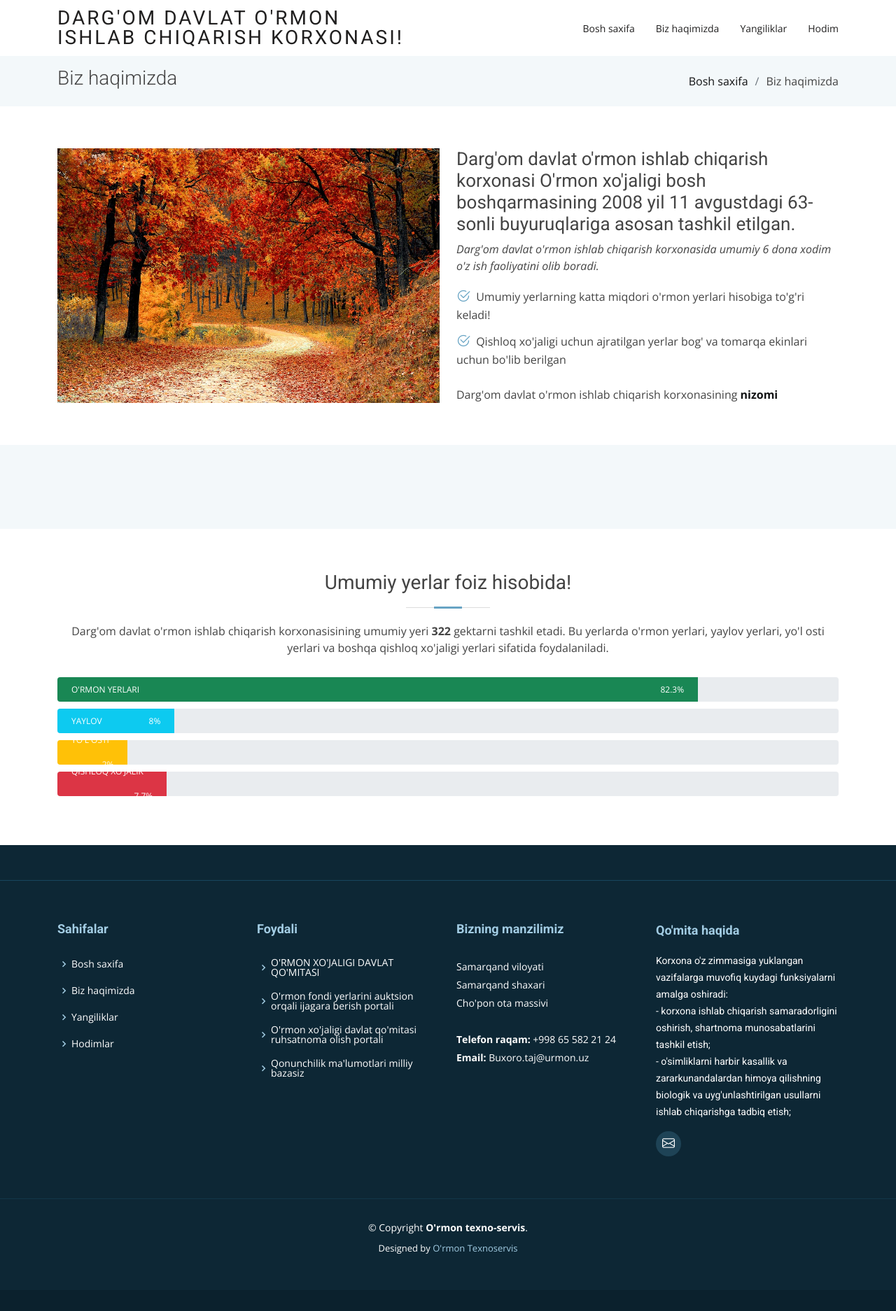
After one commit to Sanjar1996/Dargom, a Django app: page /about/ in a window 1280 px wide. The commit adds this page. Shown: the whole page at 70% size. Run offline with Django 3.2, Linux system fonts and the light colour scheme; data that the repository does not hold is empty; some libraries are stand-ins or nearby versions.

Commit message:
Files chanched

```diff
--- a/src/config/settings/__init__.py
+++ b/src/config/settings/__init__.py
@@ -1,2 +1,2 @@
-from .production import *
-# from .development import *
+# from .production import *
+from .development import *
--- a/src/docker-compose.yml
+++ b/src/docker-compose.yml
@@ -17,7 +17,7 @@ services:
     build: .
     command: python manage.py runserver 0.0.0.0:8000
     volumes:
-      - ./:/code
+      - .:/code
     ports:
       - "8000:8000"
     depends_on:
--- a/src/templates/about.html
+++ b/src/templates/about.html
@@ -37,7 +37,7 @@
 {#              <li><i class="bi bi-check2-circle"></i> Ullamco laboris nisi ut aliquip ex ea commodo consequat. Duis aute irure dolor in reprehenderit in voluptate trideta storacalaperda mastiro dolore eu fugiat nulla pariatur.</li>#}
             </ul>
             <p>
-              Darg'om davlat o'rmon ishlab chiqarish korxonasining <a href="{% static '/низом.pdf' %}">nizomi</a>
+              Darg'om davlat o'rmon ishlab chiqarish korxonasining <a href="{% static '/ijara.pdf' %}"><b>nizomi</b></a>
             </p>
           </div>
         </div>
--- /dev/null
+++ b/src/templates/base.html
@@ -0,0 +1,143 @@
+<!DOCTYPE html>
+{% load static %}
+{% load active_link_tags %}
+<html lang="en">
+
+<head>
+  <meta charset="utf-8">
+  <meta content="width=device-width, initial-scale=1.0" name="viewport">
+  {% comment %} <img src="{% static '/img/logo2.png' %}" alt="logo"> {% endcomment %}
+  <title>Darg'om davlat o'rmon ishlab chiqarish korxonasi!</title>
+  <meta content="" name="description">
+  <meta content="Urmon, buhoroits, Buxoro ilmiy-tadqiqot, " name="keywords">
+
+  <!-- Favicons -->
+  <link href="{% static '/img/icon.png' %}" rel="icon">
+  <link href="{% static '/img/apple-touch-icon.png' %}" rel="apple-touch-icon">
+
+  <!-- Google Fonts -->
+  <link href="https://fonts.googleapis.com/css?family=Open+Sans:300,300i,400,400i,600,600i,700,700i|Roboto:300,300i,400,400i,500,500i,700,700i&display=swap" rel="stylesheet">
+
+  <!-- Vendor CSS Files -->
+  <link href="{% static '/vendor/animate.css/animate.min.css' %}" rel="stylesheet">
+  <link href="{% static '/vendor/aos/aos.css' %}" rel="stylesheet">
+  <link href="{% static '/vendor/bootstrap/css/bootstrap.min.css' %}" rel="stylesheet">
+  <link href="{% static '/vendor/bootstrap-icons/bootstrap-icons.css' %}" rel="stylesheet">
+  <link href="{% static '/vendor/boxicons/css/boxicons.min.css' %}" rel="stylesheet">
+  <link href="{% static '/vendor/glightbox/css/glightbox.min.css' %}" rel="stylesheet">
+  <link href="{% static '/vendor/swiper/swiper-bundle.min.css' %}" rel="stylesheet">
+
+  <!-- Template Main CSS File -->
+  <link href="{% static '/css/style.css' %}" rel="stylesheet">
+</head>
+
+<body>
+
+  <!-- ======= Header ======= -->
+  <header id="header" class="fixed-top d-flex align-items-center header-transparent">
+    <div class="container d-flex justify-content-between align-items-center">
+
+      <div class="logo">
+        {% comment %} <img src="{% static '/img/logo2.png' %}" alt="logo"> {% endcomment %}
+        <h1 class="text-light"><a href="{% url 'home' %}"><span>Darg'om davlat o'rmon<br> ishlab chiqarish korxonasi!</span></a></h1>
+      </div>
+
+      <nav id="navbar" class="navbar">
+        <ul>
+          <li><a href="{% url 'home' %}" {% if forloop.first %} class={% active_link 'home' %} {% endif %}>Bosh saxifa</a></li>
+          <li><a href="{% url 'about' %}" class={% active_link 'about' %}>Biz haqimizda</a></li>
+          <li><a href="{% url 'news' %}" class={% active_link 'news' %}>Yangiliklar</a></li>
+          <li><a href="{% url 'hodim' %}" class={% active_link 'hodim' %}>Hodim</a></li>
+        <ul>
+        {% comment %} <i class="bi bi-list mobile-nav-toggle"></i> {% endcomment %}
+      </nav><!-- .navbar -->
+    </div>
+  </header><!-- End Header -->
+    {% block content %}
+
+    {% endblock content %}
+  <!-- ======= Footer ======= -->
+  <footer id="footer" data-aos="fade-up" data-aos-easing="ease-in-out" data-aos-duration="500">
+
+    <div class="footer-newsletter">
+    <div class="footer-top">
+      <div class="container">
+        <div class="row">
+
+          <div class="col-lg-3 col-md-6 footer-links">
+            <h4>Sahifalar</h4>
+            <ul>
+            <li><i class="bx bx-chevron-right"></i> <a href="{% url 'home' %}">Bosh saxifa</a></li>
+              <li><i class="bx bx-chevron-right"></i> <a href="{% url 'about' %}">Biz haqimizda</a></li>
+              <li><i class="bx bx-chevron-right"></i> <a href="{% url 'news' %}">Yangiliklar</a></li>
+              <li><i class="bx bx-chevron-right"></i> <a href="{% url 'hodim' %}">Hodimlar</a></li>
+
+            </ul>
+          </div>
+
+          <div class="col-lg-3 col-md-6 footer-links">
+            <h4>Foydali</h4>
+            <ul>
+              <li><i class="bx bx-chevron-right"></i> <a href="https://urmon.uz/uz/asosiy/">O'RMON XO'JALIGI DAVLAT QO'MITASI </a></li>
+              <li><i class="bx bx-chevron-right"></i> <a href="https://ijara-urmon.uz/">O'rmon fondi yerlarini auktsion orqali ijagara berish portali</a></li>
+              <li><i class="bx bx-chevron-right"></i> <a href="https://ruxsatnoma-urmon.uz/">O'rmon xo'jaligi davlat qo'mitasi ruhsatnoma olish portali</a></li>
+              <li><i class="bx bx-chevron-right"></i> <a href="https://lex.uz/">Qonunchilik ma'lumotlari milliy bazasiz</a></li>
+              {% comment %} <li><i class="bx bx-chevron-right"></i> <a href="#">Graphic Design</a></li> {% endcomment %}
+            </ul>
+          </div>
+
+          <div class="col-lg-3 col-md-6 footer-contact">
+            <h4>Bizning manzilimiz</h4>
+            <p>
+              Samarqand viloyati <br>
+              Samarqand shaxari<br>
+              Cho'pon ota massivi <br><br>
+              <strong>Telefon raqam:</strong> +998 65 582 21 24<br>
+              <strong>Email:</strong> Buxoro.taj@urmon.uz<br>
+            </p>
+
+          </div>
+
+          <div class="col-lg-3 col-md-6 footer-info">
+            <h3>Qo'mita haqida</h3>
+            <p>Korxona o'z zimmasiga yuklangan vazifalarga muvofiq kuydagi funksiyalarni amalga oshiradi:<br>
+            - korxona ishlab chiqarish samaradorligini oshirish, shartnoma munosabatlarini tashkil etish;<br>
+            - o'simliklarni harbir kasallik va zararkunandalardan himoya qilishning biologik va uyg'unlashtirilgan usullarni ishlab chiqarishga tadbiq etish;
+            </p>
+            <div class="social-links mt-3">
+              <a href="https://Buxoro.taj@urmon.uz/" class="email"><i class="bi bi-envelope"></i></a>
+            </div>
+          </div>
+
+        </div>
+      </div>
+    </div>
+
+    <div class="container">
+      <div class="copyright">
+        &copy; Copyright <strong><span>O'rmon texno-servis</span></strong>.
+      </div>
+      <div class="credits">
+        Designed by <a href="https://texnoservis@urmon.uz/">O'rmon Texnoservis</a>
+      </div>
+    </div>
+  </footer><!-- End Footer -->
+
+  <a href="#" class="back-to-top d-flex align-items-center justify-content-center"><i class="bi bi-arrow-up-short"></i></a>
+
+  <!-- Vendor JS Files -->
+  <script src="{% static '/vendor/aos/aos.js' %}"></script>
+  <script src="{% static '/vendor/bootstrap/js/bootstrap.bundle.min.js' %}"></script>
+  <script src="{% static '/vendor/glightbox/js/glightbox.min.js' %}"></script>
+  <script src="{% static '/vendor/isotope-layout/isotope.pkgd.min.js' %}"></script>
+  <script src="{% static '/vendor/php-email-form/validate.js' %}"></script>
+  <script src="{% static '/vendor/purecounter/purecounter.js' %}"></script>
+  <script src="{% static '/vendor/swiper/swiper-bundle.min.js' %}"></script>
+  <script src="{% static '/vendor/waypoints/noframework.waypoints.js' %}"></script>
+
+  <!-- Template Main JS File -->
+  <script src="{% static '/js/main.js' %}"></script>
+
+</body>
+
+</html>
```
Also changed, not shown: 3 other files.
